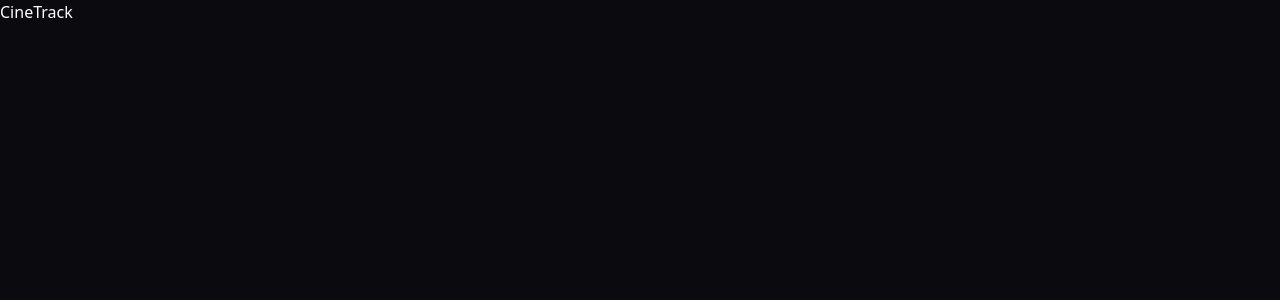
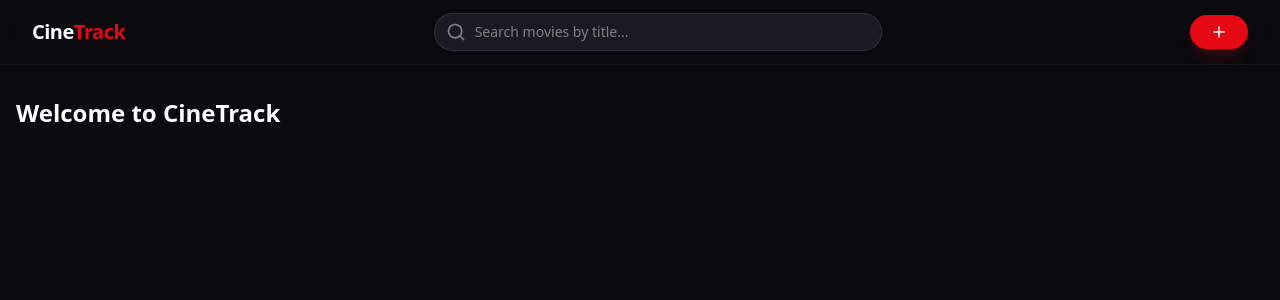
Before and after one commit to hydro1d/CineTrack-Client-side, a React (Vite) app: page / in a window 1280 px wide. Shown: the top 300 px of the page. Built offline with nearby package versions, Linux system fonts and the light colour scheme.

Commit message:
feat: implement header Navbar component with branding and search UI

```diff
--- a/src/App.jsx
+++ b/src/App.jsx
@@ -1,5 +1,16 @@
-import React from 'react';
+import React, { useState } from 'react';
+import { Navbar } from './components/Navbar';
 
-function App() { return <div>CineTrack</div>; }
+function App() {
+  const [search, setSearch] = useState('');
+  return (
+    <div className="min-h-screen bg-background">
+      <Navbar search={search} setSearch={setSearch} onOpenAddModal={() => alert('open modal')} />
+      <main className="max-w-7xl mx-auto px-4 py-8">
+        <h1 className="text-2xl font-bold text-white">Welcome to CineTrack</h1>
+      </main>
+    </div>
+  );
+}
 
 export default App;
--- /dev/null
+++ b/src/components/Navbar.jsx
@@ -0,0 +1,61 @@
+import React from 'react';
+import { BiCameraMovie } from 'react-icons/bi';
+import { IoMdAdd } from 'react-icons/io';
+import { FiSearch } from 'react-icons/fi';
+
+export const Navbar = ({ search, setSearch, onOpenAddModal }) => {
+  return (
+    <header className="sticky top-0 z-40 w-full border-b border-white/5 bg-background/60 backdrop-blur-xl">
+      <div className="mx-auto flex max-w-7xl h-16 items-center justify-between px-4 sm:px-6 lg:px-8 gap-4">
+        {/* Logo and App Name */}
+        <div className="flex items-center gap-2.5 cursor-pointer">
+
+          <span className="font-extrabold text-xl tracking-tight text-white sm:block">
+            Cine<span className="text-accent">Track</span>
+          </span>
+        </div>
+
+        {/* Search Bar - Center/Right */}
+        <div className="relative flex-1 max-w-md mx-4 hidden sm:block">
+          <div className="pointer-events-none absolute inset-y-0 left-0 flex items-center pl-3">
+            <FiSearch className="h-5 w-5 text-muted" aria-hidden="true" />
+          </div>
+          <input
+            type="text"
+            className="block w-full rounded-full border border-white/10 bg-card py-2 pl-10 pr-4 text-sm text-white placeholder-muted focus:border-accent focus:outline-none focus:ring-1 focus:ring-accent transition-all duration-200"
+            placeholder="Search movies by title..."
+            value={search}
+            onChange={(e) => setSearch(e.target.value)}
+          />
+        </div>
+
+        {/* Add Movie Button */}
+        <div className="flex items-center gap-4">
+          <button
+            onClick={onOpenAddModal}
+            className="flex items-center gap-1.5 rounded-full bg-accent px-5 py-2 text-sm font-semibold text-white shadow-lg shadow-accent/20 hover:bg-accent/90 hover:scale-[1.02] active:scale-[0.98] transition-all duration-200"
+          >
+            <IoMdAdd className="text-lg" />
+            <span className="hidden xs:inline">Add Movie</span>
+          </button>
+        </div>
+      </div>
+
+      {/* Mobile Search - Visible only on mobile below header */}
+      <div className="border-t border-white/5 px-4 py-3 sm:hidden">
+        <div className="relative">
+          <div className="pointer-events-none absolute inset-y-0 left-0 flex items-center pl-3">
+            <FiSearch className="h-5 w-5 text-muted" aria-hidden="true" />
+          </div>
+          <input
+            type="text"
+            className="block w-full rounded-full border border-white/10 bg-card py-2 pl-10 pr-4 text-sm text-white placeholder-muted focus:border-accent focus:outline-none focus:ring-1 focus:ring-accent transition-all duration-200"
+            placeholder="Search movies by title..."
+            value={search}
+            onChange={(e) => setSearch(e.target.value)}
+          />
+        </div>
+      </div>
+    </header>
+  );
+};
```
